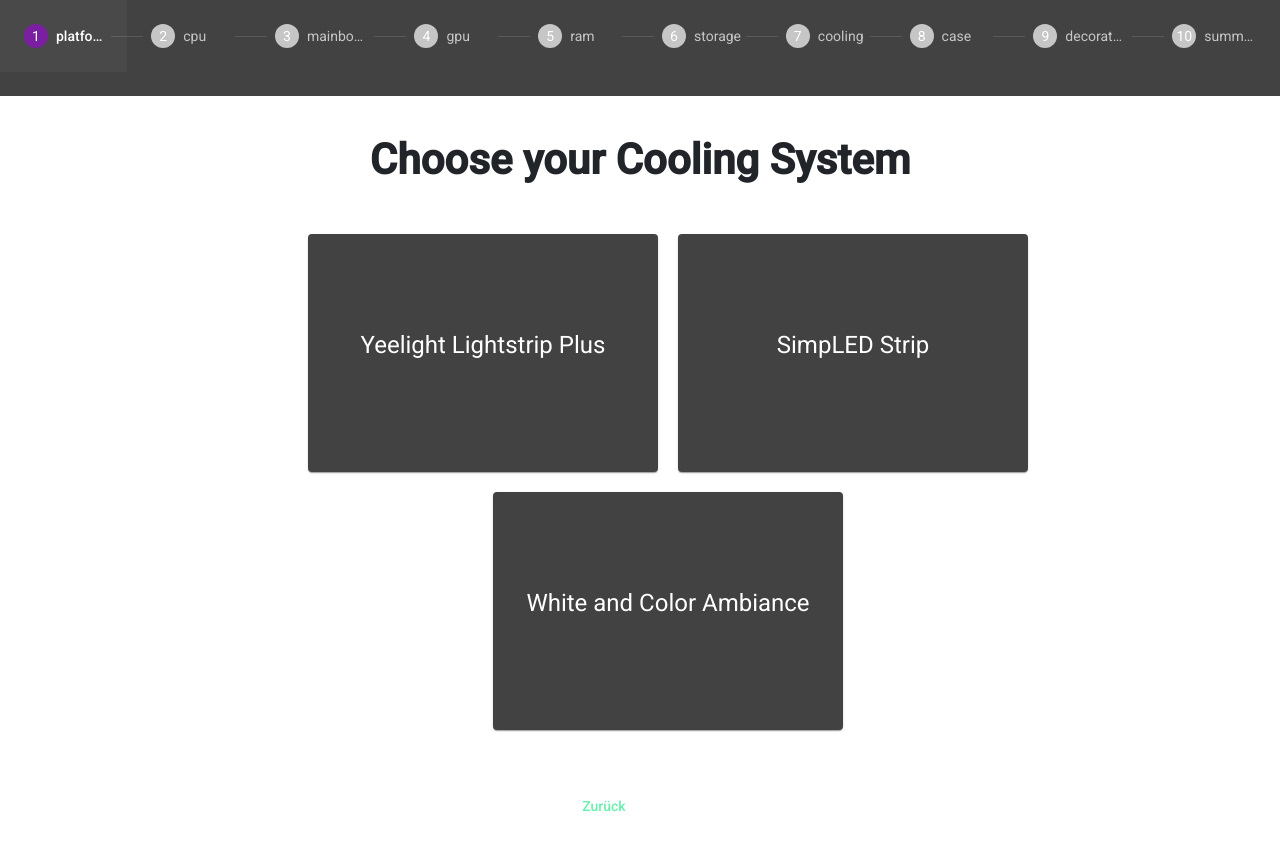
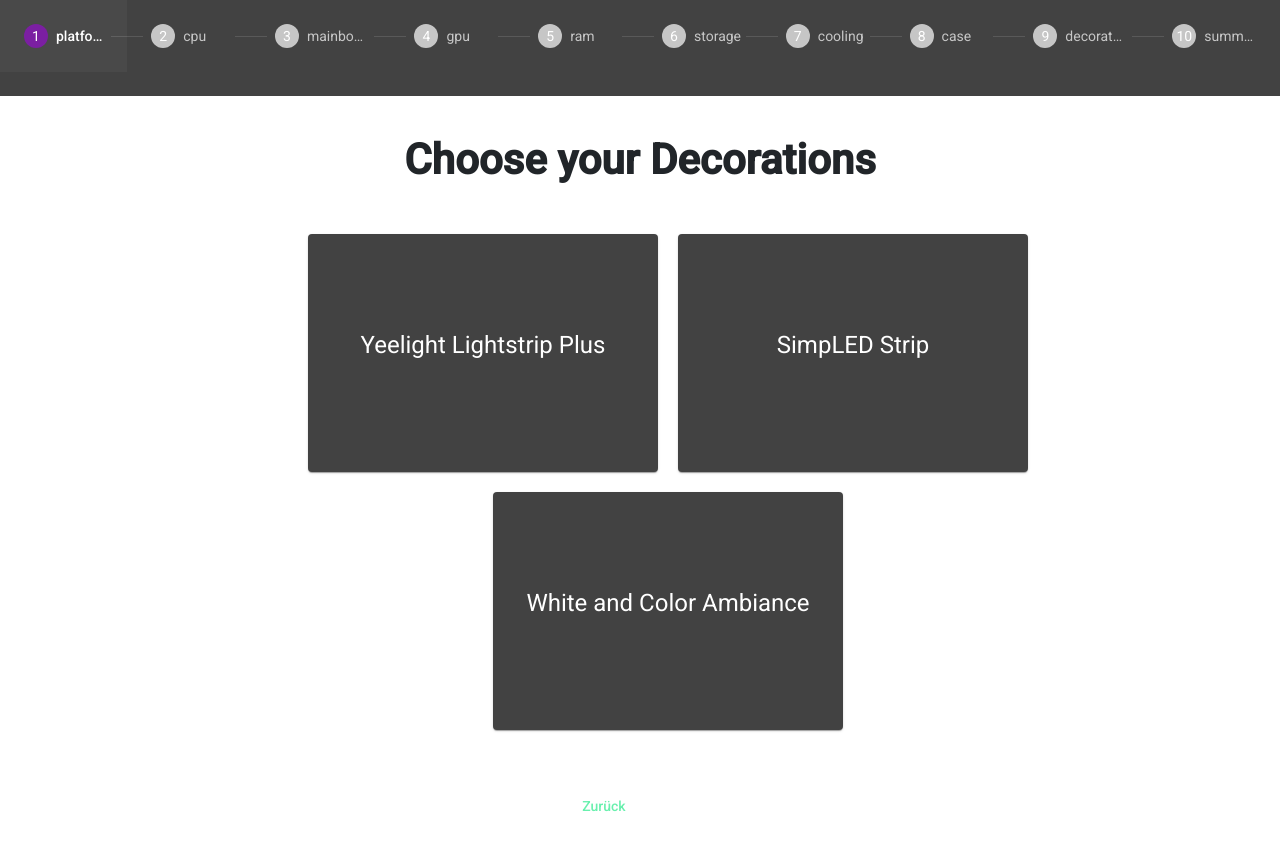
Before and after one commit to LaLuMaSh/Hardware-Konfigurator, an Angular app in the folder hardwareConfigurator/: page /decoration in a window 1280 px wide. Shown: the top 850 px of the page. Built offline with nearby package versions, Linux system fonts and the light colour scheme.

Commit message:
Update decoration.component.ts

```diff
--- a/hardwareConfigurator/src/app/Components/LocalComponents/decoration/decoration.component.ts
+++ b/hardwareConfigurator/src/app/Components/LocalComponents/decoration/decoration.component.ts
@@ -8,7 +8,7 @@
 })
 export class DecorationComponent implements OnInit {
 
-  title = 'Choose your Cooling System';
+  title = 'Choose your Decorations';
   deco: Decoration[];
   constructor() { }
 
```
